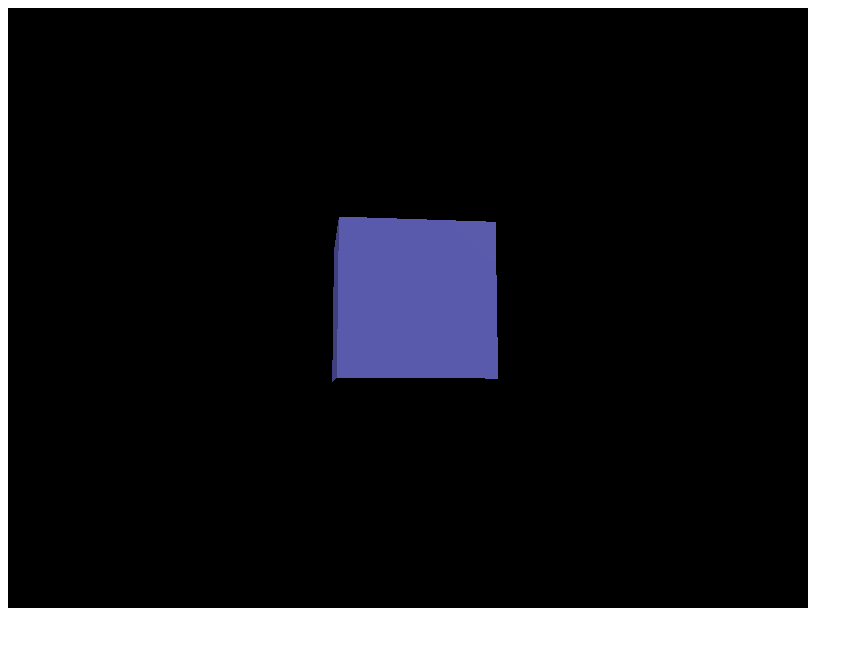
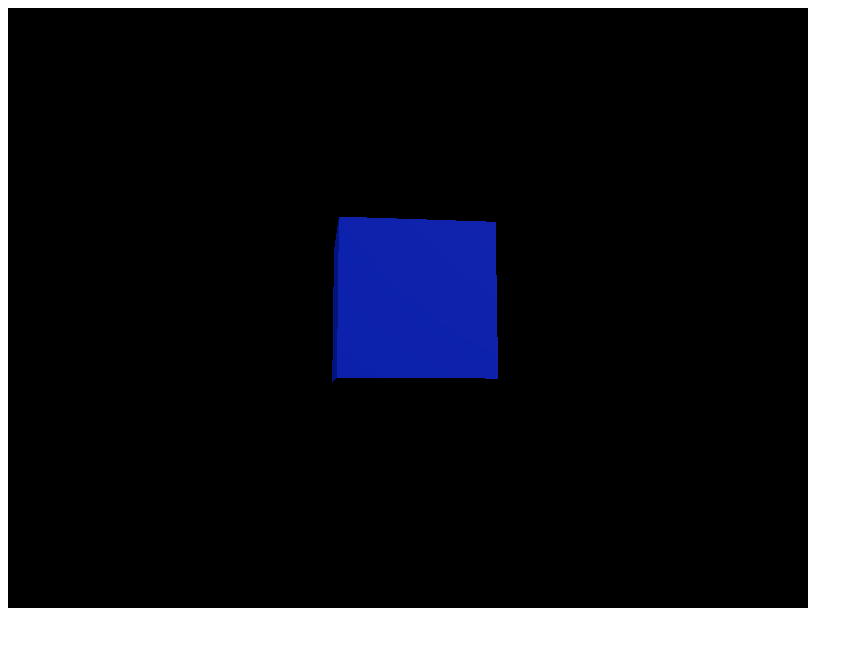
Before and after one commit to nakaharuki/chiba, a plain HTML site: page index.html in a window 1280 px wide. Shown: the whole page, without its empty margins (0-863 px from the left). Drawn offline with nearby package versions, Linux system fonts and the light colour scheme.

Commit message:
Update index.html

```diff
--- a/index.html
+++ b/index.html
@@ -30,7 +30,7 @@
 
     // 箱を作成
     var geometry = new THREE.BoxGeometry(1, 1, 1);
-    var material = new THREE.MeshPhongMaterial({ color: 0x8888ff });
+    var material = new THREE.MeshPhongMaterial({ color: 0x1234ff });
     var box = new THREE.Mesh(geometry, material);
     box.position.z = -5;
     scene.add(box);
```
